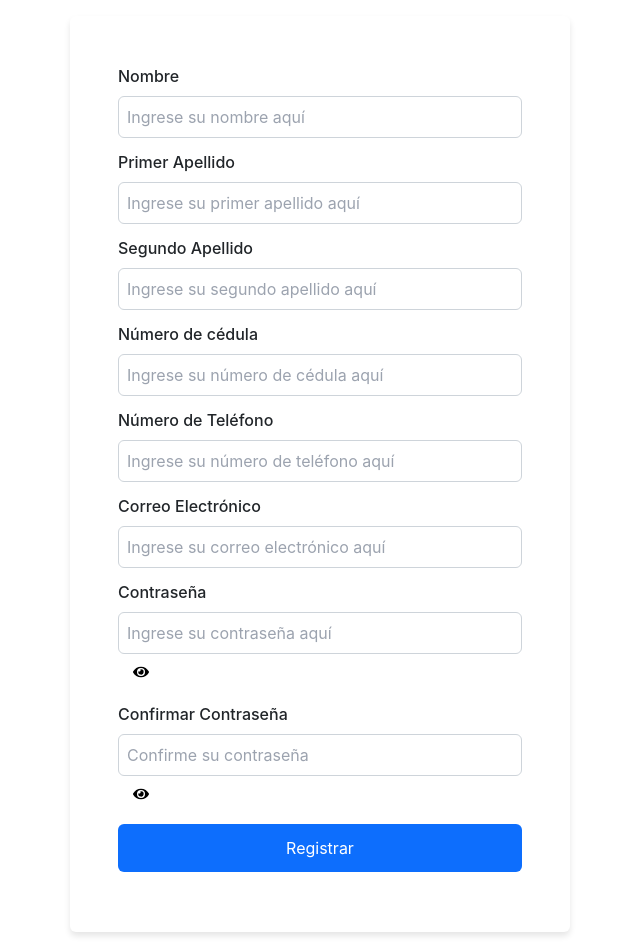
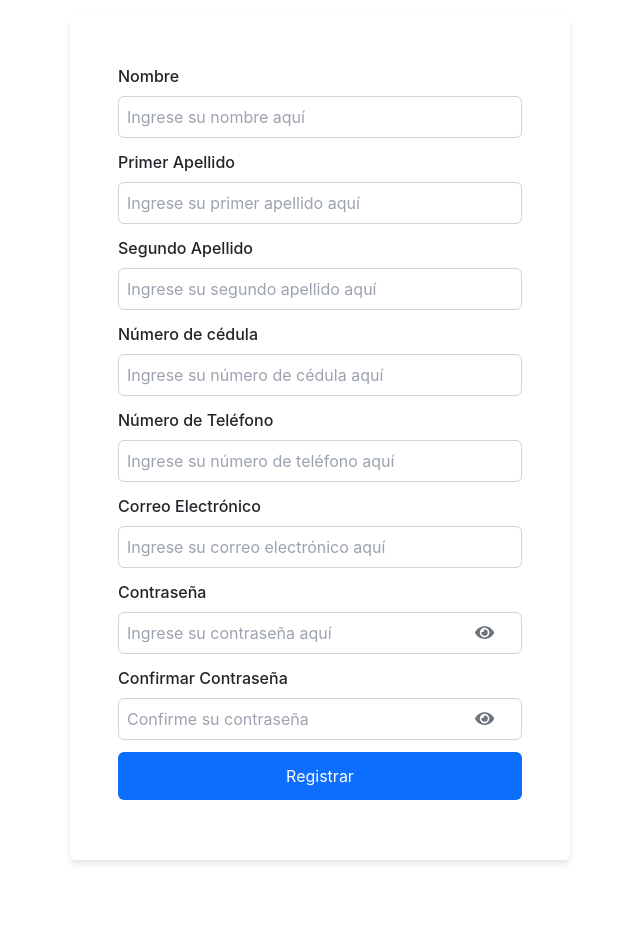
Before and after one commit to DeeEmDy/TaskFlow_FrontendPW, a React (Vite) app: page /register in a window 1280 px wide. Shown: the whole page, without its empty margins (320-960 px from the left). After the commit the page ends 876 px from the top, so only its background shows below. Built offline with nearby package versions, Linux system fonts and the light colour scheme.

Commit message:
Update LoginForm.css

```diff
--- a/src/style/LoginForm.css
+++ b/src/style/LoginForm.css
@@ -91,6 +91,17 @@
     padding: 0.3rem;
 }
 
+
+.input-group-text{
+    position: absolute;
+    left: 49rem;
+    border: none;
+    cursor: pointer;
+    color: #6c757d;
+    font-size: 1.2rem;  /* Tamaño del icono de ojo  */
+    padding: 0.69rem;
+}
+
 .btn-password-toggle:hover {
     color: #343a40;
 }
```
